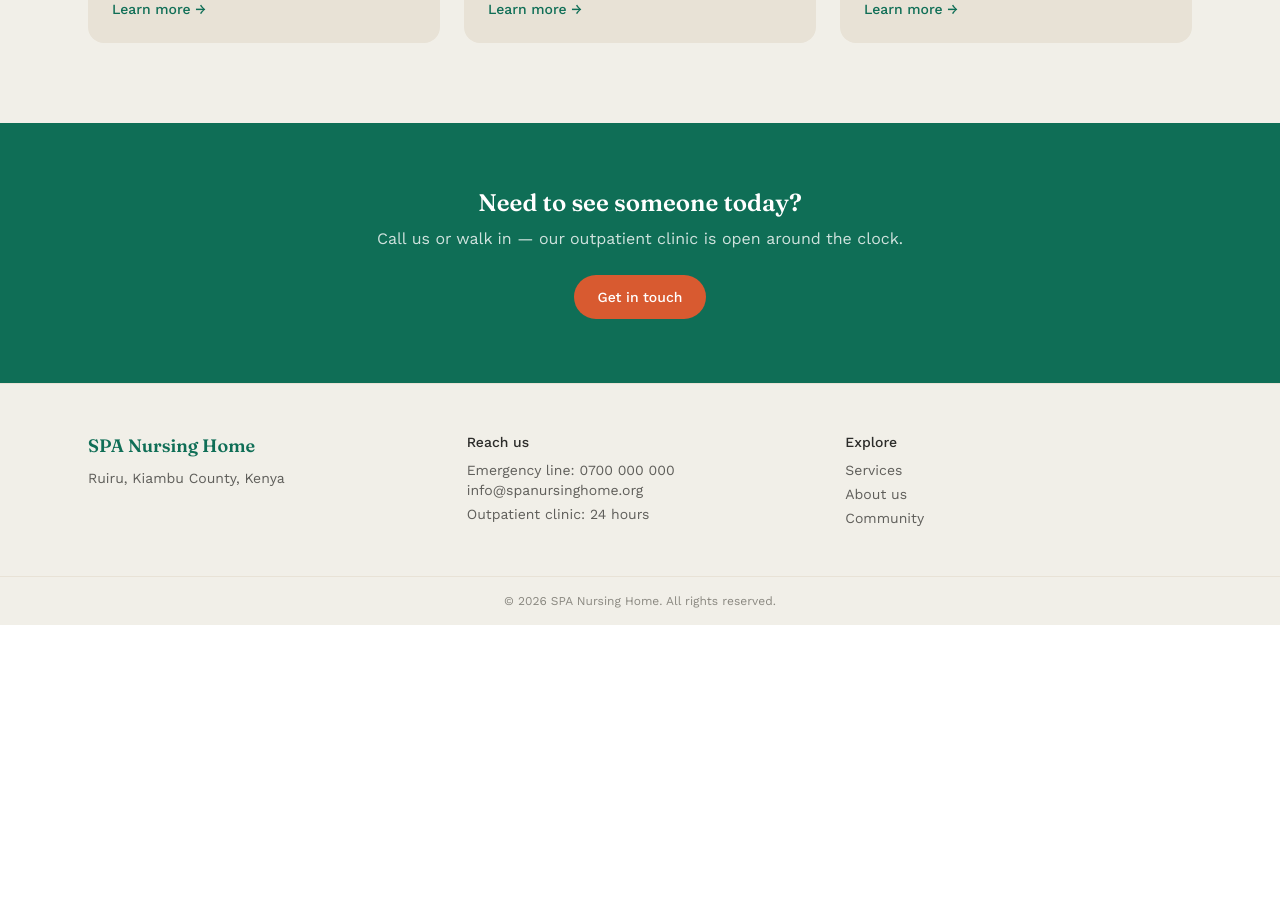
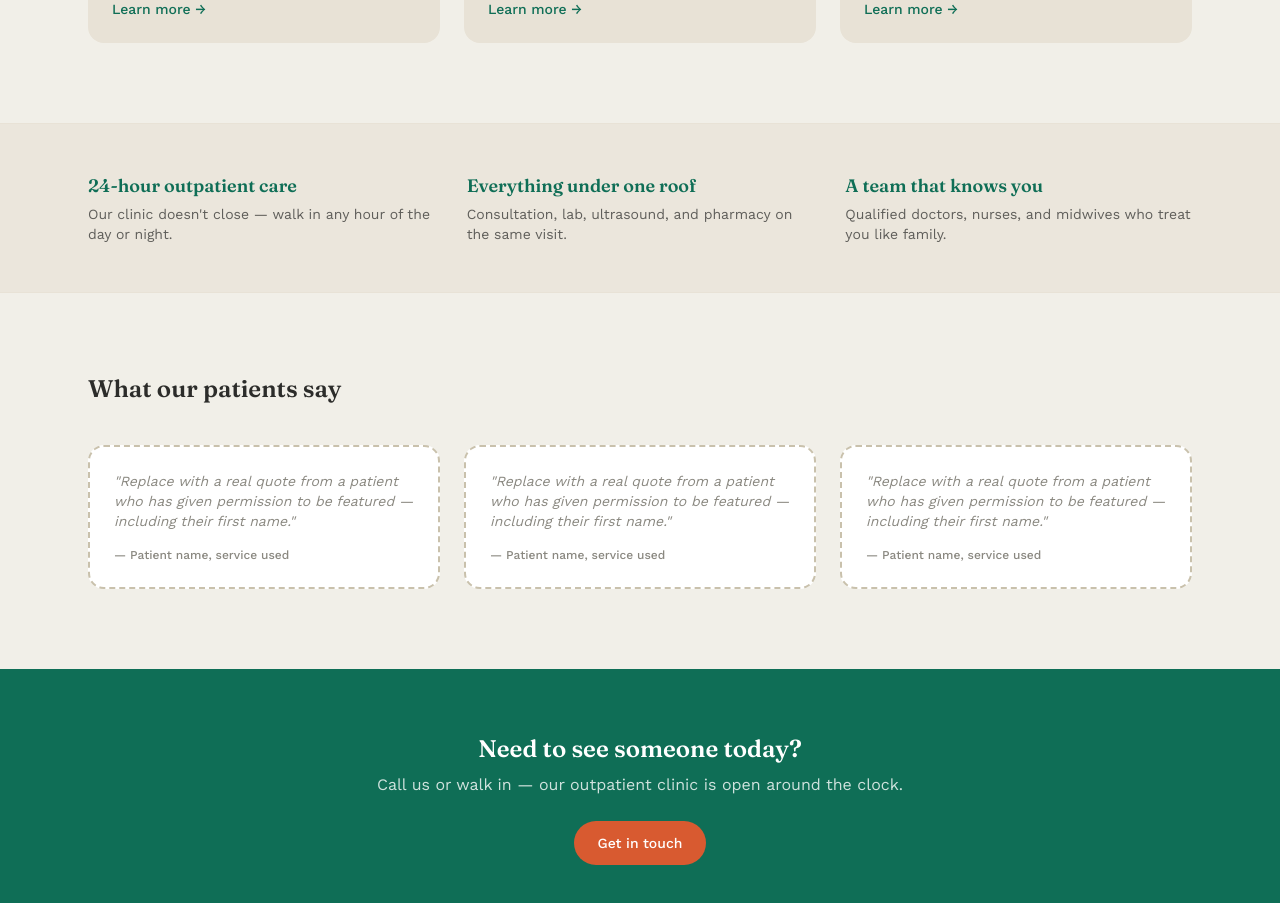
Before and after one commit to samintelguru/spanursinghome, a Next.js app: page / in a window 1280 px wide. Shown: the part 1280-2183 px from the top of the page. Before the commit the page ends 1905 px from the top, so only its background shows below. Built offline with nearby package versions, Linux system fonts and the light colour scheme.

Commit message:
add staff about section

```diff
--- a/src/app/(public)/page.tsx
+++ b/src/app/(public)/page.tsx
@@ -143,6 +143,56 @@ export default function HomePage() {
         </div>
       </section>
 
+      {/* Trust strip — facts we can actually stand behind */}
+      <section className="border-y border-[#E8E2D6] bg-[#E8E2D6]/60">
+        <div className="mx-auto grid max-w-6xl gap-8 px-6 py-12 sm:grid-cols-3">
+          {[
+            {
+              title: "24-hour outpatient care",
+              body: "Our clinic doesn't close — walk in any hour of the day or night.",
+            },
+            {
+              title: "Everything under one roof",
+              body: "Consultation, lab, ultrasound, and pharmacy on the same visit.",
+            },
+            {
+              title: "A team that knows you",
+              body: "Qualified doctors, nurses, and midwives who treat you like family.",
+            },
+          ].map((item) => (
+            <div key={item.title}>
+              <p className="font-serif text-lg font-semibold text-[#0F6E56]">
+                {item.title}
+              </p>
+              <p className="mt-1 text-sm text-[#5F5E5A]">{item.body}</p>
+            </div>
+          ))}
+        </div>
+      </section>
+
+      {/* Testimonials — placeholders only; replace with real, consented patient quotes */}
+      <section className="mx-auto max-w-6xl px-6 py-20">
+        <p className="mb-10 font-serif text-2xl font-semibold">
+          What our patients say
+        </p>
+        <div className="grid gap-6 sm:grid-cols-3">
+          {[1, 2, 3].map((i) => (
+            <div
+              key={i}
+              className="rounded-2xl border-2 border-dashed border-[#c9c1ac] bg-white p-6"
+            >
+              <p className="text-sm italic text-[#8A8880]">
+                "Replace with a real quote from a patient who has given
+                permission to be featured — including their first name."
+              </p>
+              <p className="mt-4 text-xs font-medium text-[#8A8880]">
+                — Patient name, service used
+              </p>
+            </div>
+          ))}
+        </div>
+      </section>
+
       <section className="bg-[#0F6E56] py-16 text-center text-white">
         <p className="font-serif text-2xl font-semibold">
           Need to see someone today?
```
